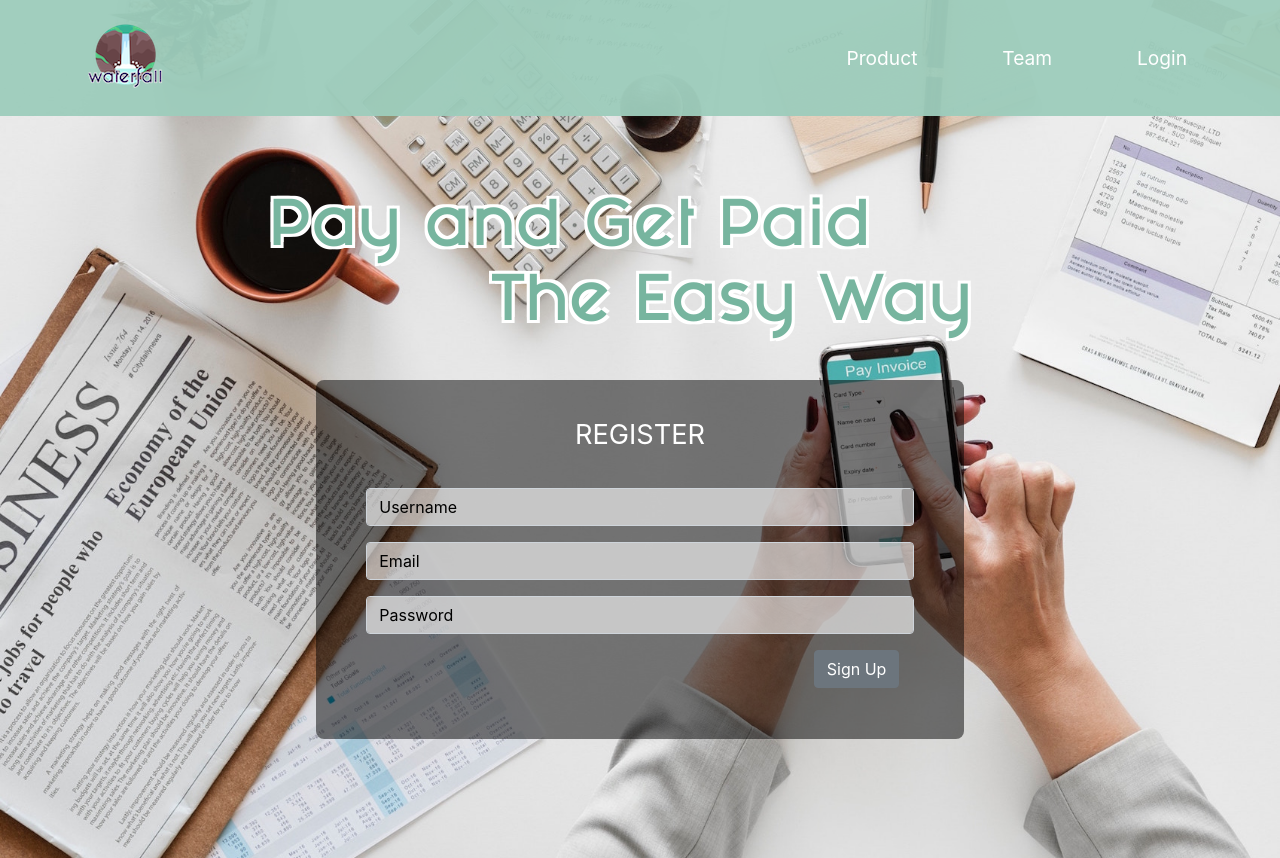
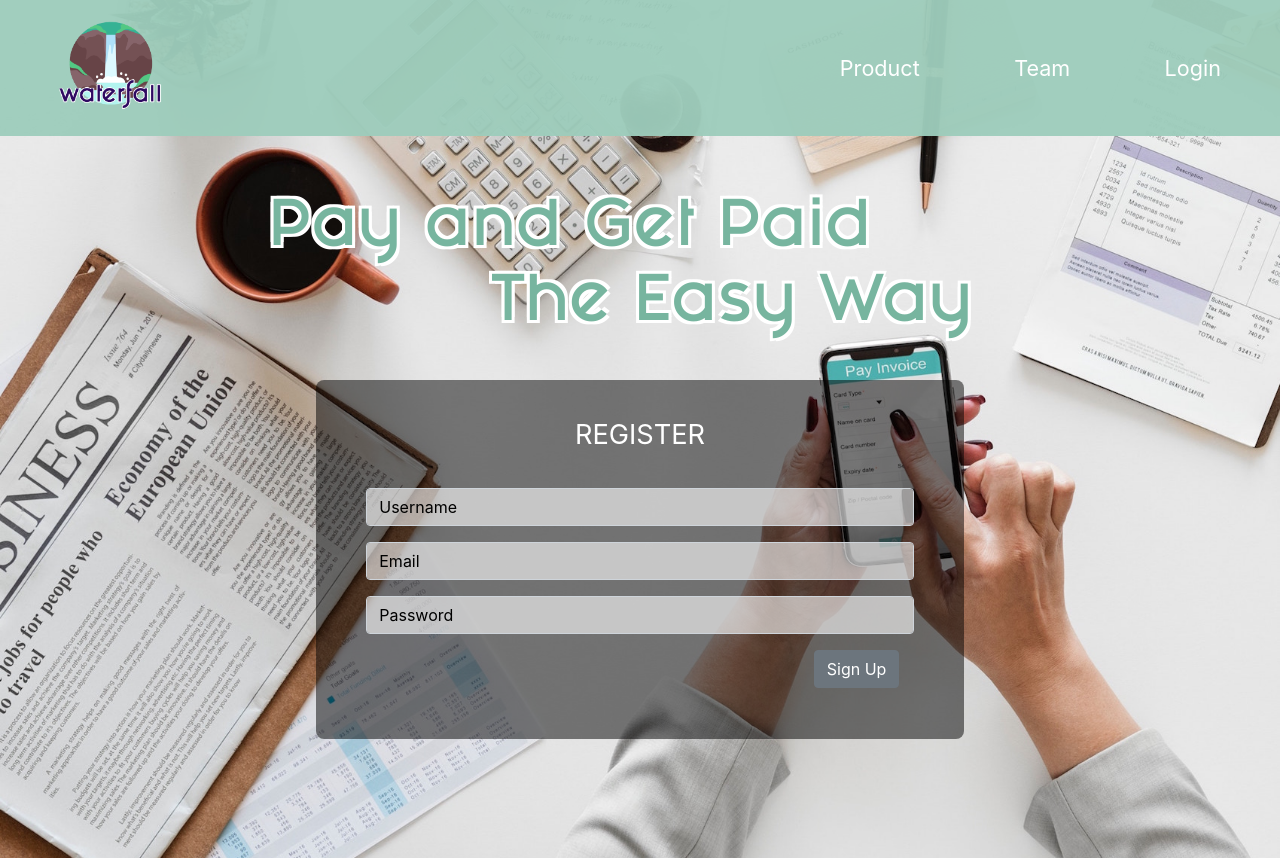
Before and after one commit to lynetteoh/waterfall-webapp, a Django app: page / in a window 1280 px wide. Shown: the top 858 px of the page. Run offline with Django 3.2, Linux system fonts and the light colour scheme; some libraries are stand-ins or nearby versions.

Commit message:
Modified header for homepage base template.

```diff
--- a/waterfall/static/css/main.css
+++ b/waterfall/static/css/main.css
@@ -3,6 +3,10 @@
 @font-face {
     font-family: Fashion;
     src: url('/static/fonts/Fashion-Fetish-Bold.ttf') format('truetype');
+}
+
+.container {
+  max-width: 100%;
 }
 
 .index_back {
--- a/webapp/templates/base.html
+++ b/webapp/templates/base.html
@@ -26,13 +26,13 @@
     <!-- Load our React component. -->
     <body class="">
         <nav class="navbar fixed-top navbar-expand-lg navbar-light navbar-fixed-top">
-            <div class="container">
-                <a href="/"><img src="{% static "images/waterfall-logo-nav.png" %}" style="padding-top: 10px;padding-bottom: 10px;"/></a>
+
+            <a href="/"><img src="{% static "images/waterfall-logo.png" %}" style="padding-left: 35%; padding-top: 5px;padding-bottom: 5px; height: 120px;"/></a>
             <button class="navbar-toggler" type="button" data-toggle="collapse" data-target="#navbarNavAltMarkup" aria-controls="navbarNavAltMarkup" aria-expanded="false" aria-label="Toggle navigation">
                 <span class="navbar-toggler-icon"></span>
             </button>
             <div class="collapse navbar-collapse justify-content-end" id="navbarNavAltMarkup">
-                    <div class="navbar-nav ">
+                <div class="navbar-nav" style="padding-right: 35px; font-size:18px;">
                     <li class="nav-item">
                         <a id="about_nav" class="nav_text nav-link" href="#" id="navbarDropdown" role="button" data-toggle="dropdown" aria-haspopup="true" aria-expanded="false">
                           Product
@@ -50,7 +50,7 @@
                     </li>
                 </div>
             </div>
-            </div>
+
         </nav>
         {% block content %} {% endblock %}
         <div class="footer">
```
Also changed, not shown: waterfall/static/images/waterfall-logo-nav.png (deleted), waterfall/static/images/waterfall-logo.png (added). Lines whose indentation alone changed are shown as unchanged.
